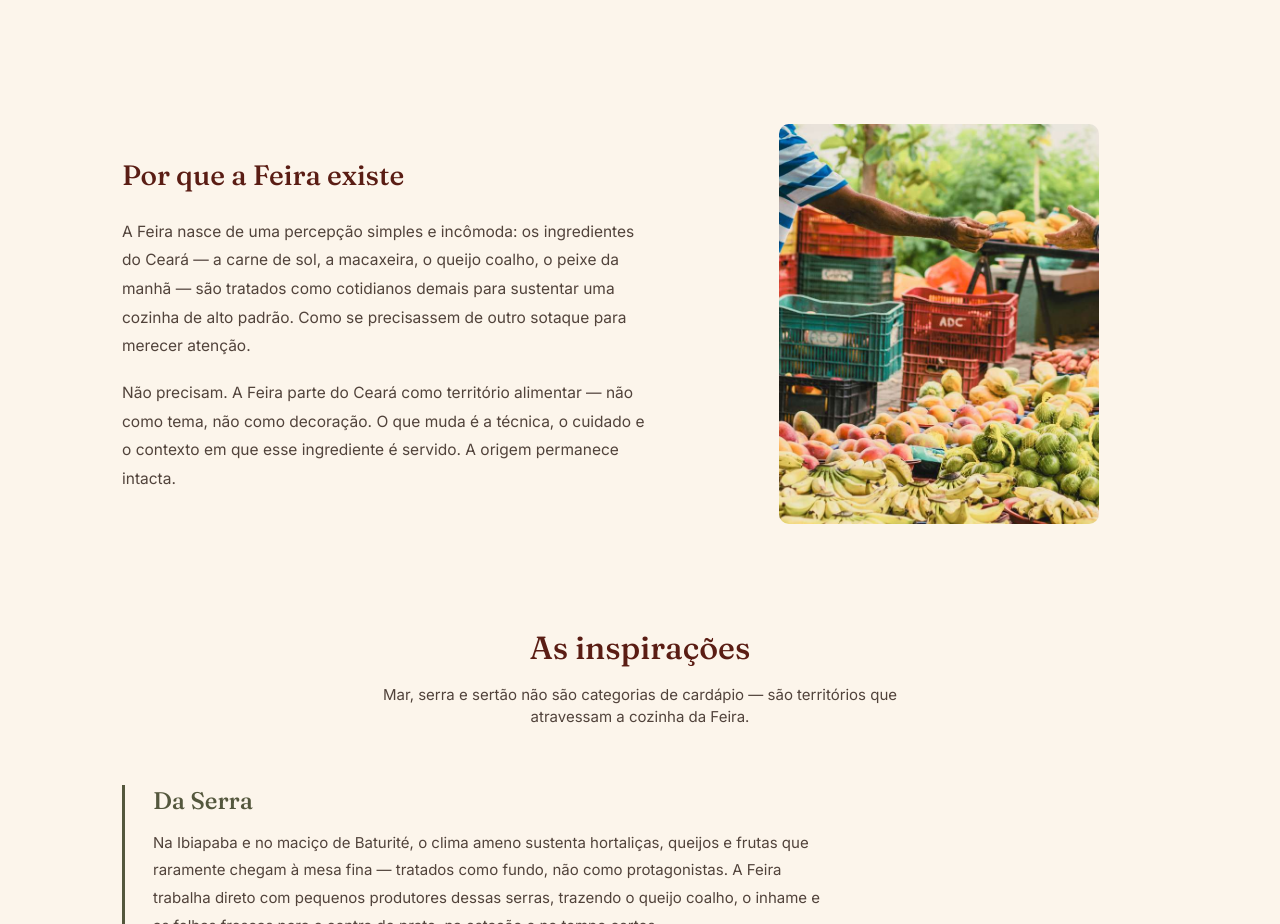
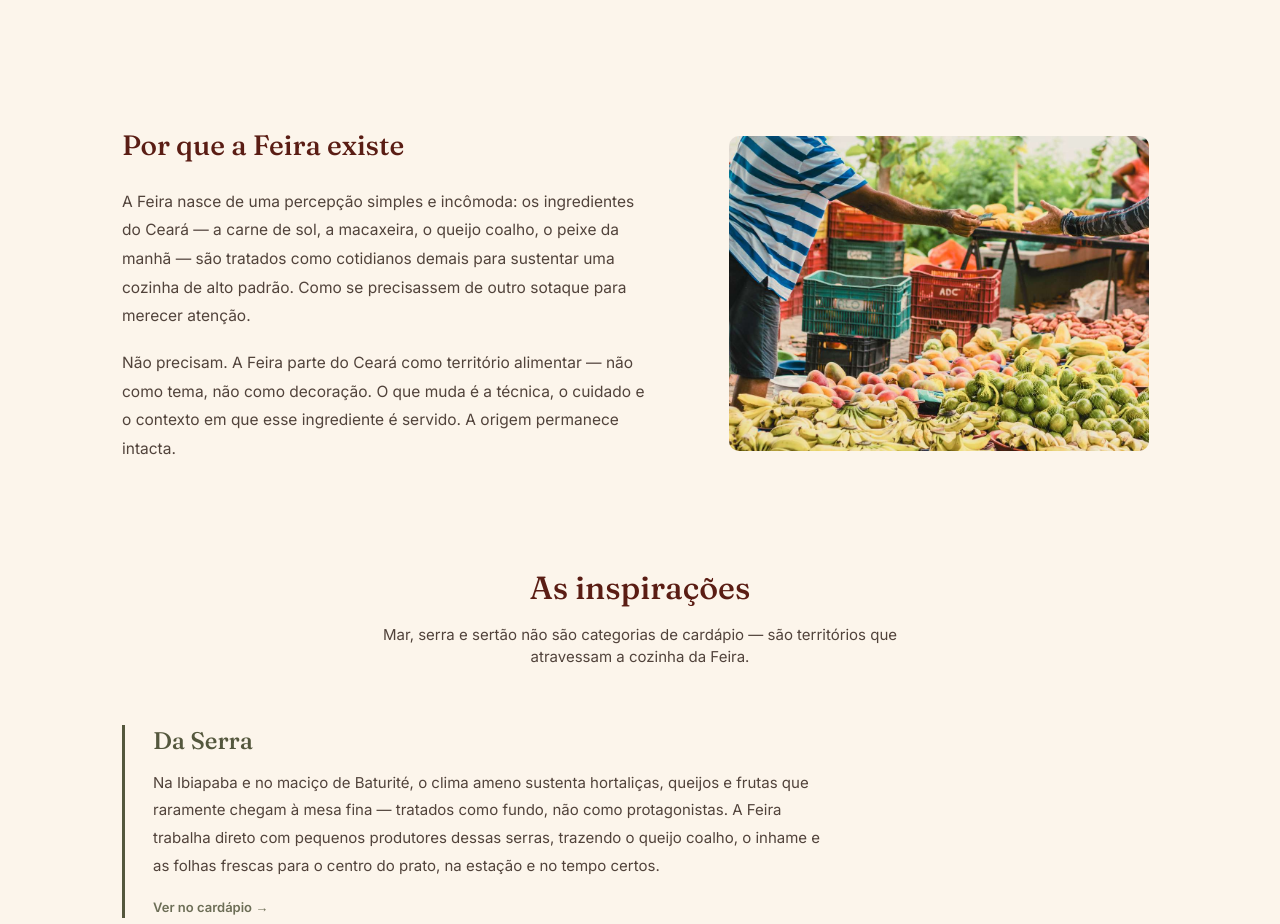
Before and after one commit to DEViana97/feiracozinha, a Next.js app: page / in a window 1280 px wide. Shown: the part 940-1864 px from the top of the page. Built offline with nearby package versions, Linux system fonts and the light colour scheme; no server answers; the database is empty.

Commit message:
style: foto da sessao Por que a Feira existe fica mais horizontal

```diff
--- a/components/public/landing/motivation.tsx
+++ b/components/public/landing/motivation.tsx
@@ -22,7 +22,7 @@ export function LandingMotivation() {
         </p>
       </div>
 
-      <div className="relative mx-auto aspect-4/5 w-full max-w-[320px] overflow-hidden rounded-[10px]">
+      <div className="relative mx-auto aspect-4/3 w-full max-w-105 overflow-hidden rounded-[10px]">
         <Image
           src="/images/feira-why.jpg"
           alt="Ingredientes cearenses usados na cozinha da Feira"
```
